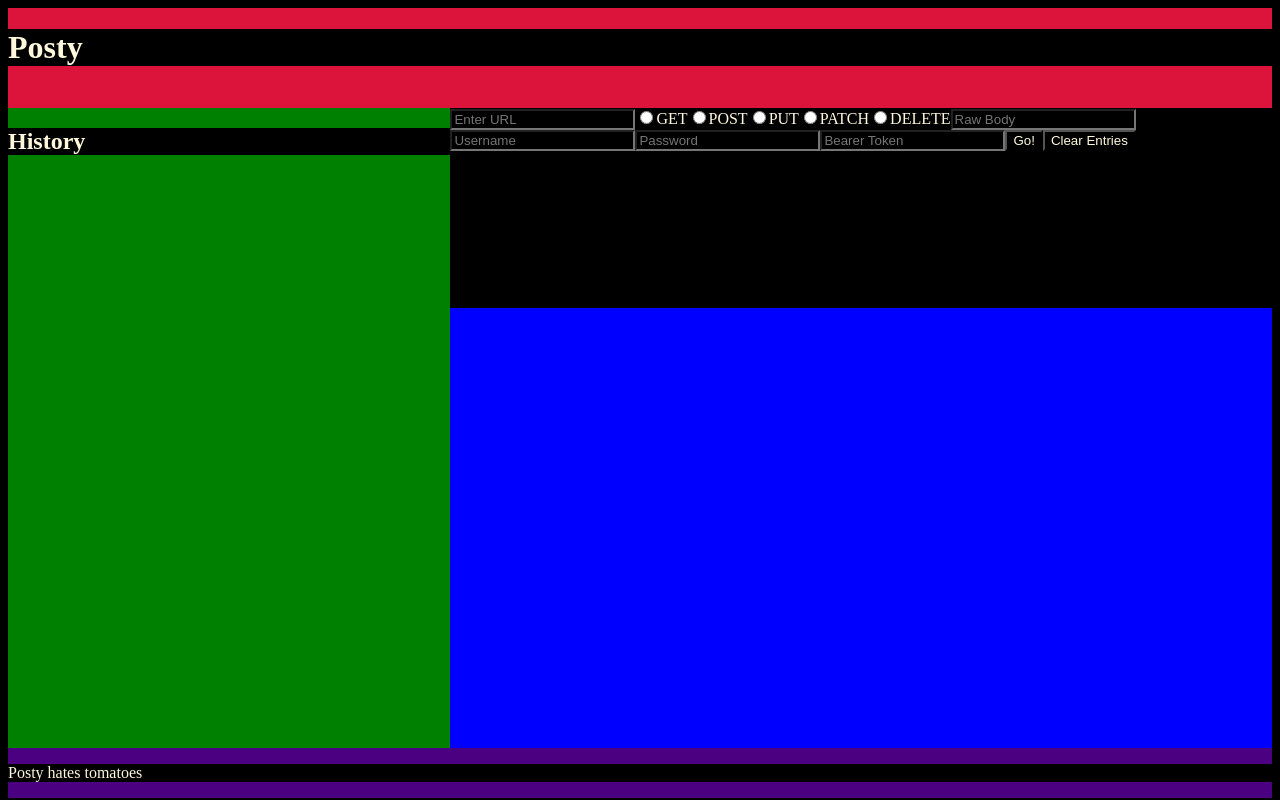
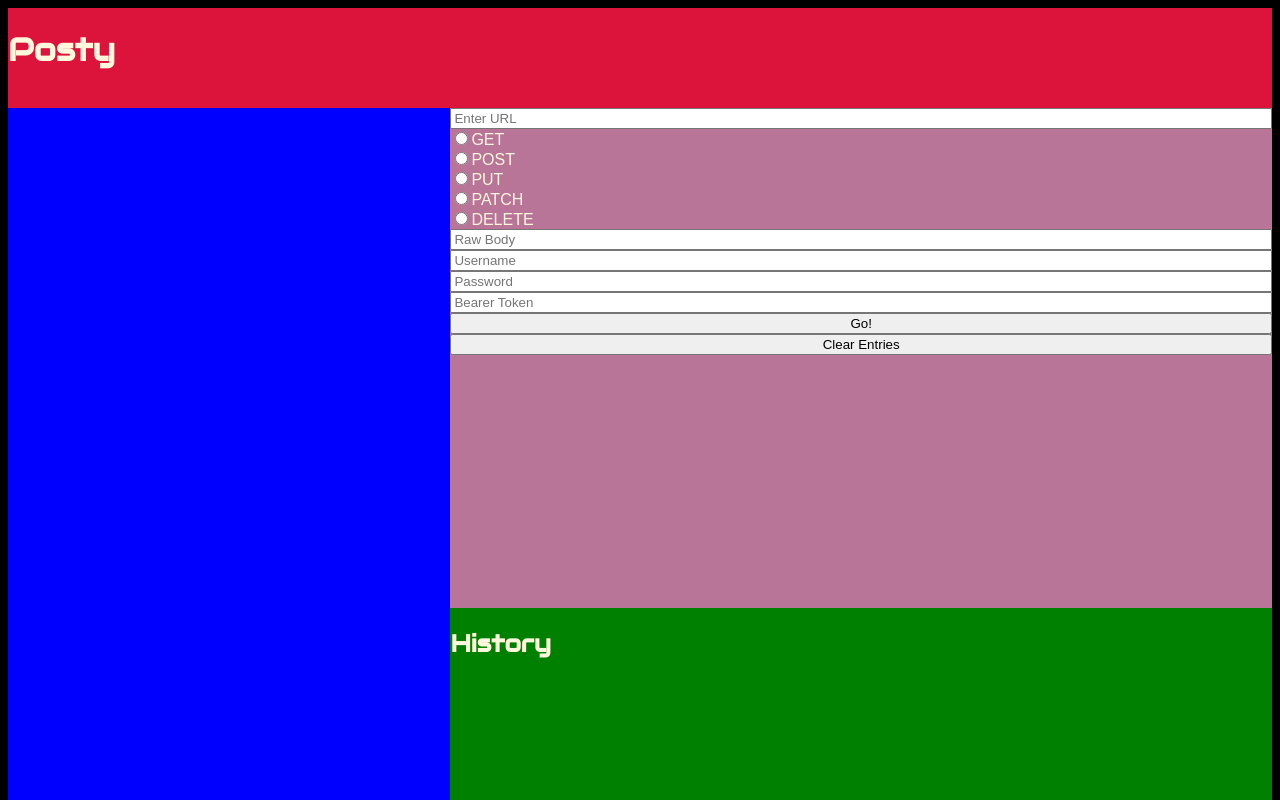
Before and after one commit to okFox/posty-lab, a React app: page / in a window 1280 px wide. Shown: the top 800 px of the page. Built offline with nearby package versions, Linux system fonts and the light colour scheme.

Commit message:
adjusted grid placement

```diff
--- a/src/components/App.css
+++ b/src/components/App.css
@@ -1,25 +1,26 @@
-* {
+html {
     color: cornsilk;
     background-color: black;
     }
 
 
 main {
-
+    font-family: sans-serif;
     display: grid;
     width: 100%;
     height: 100%;
     grid-template-areas: "head head"
-                         "hist form"
-                         "hist resp"
+                         "resp form"
+                         "resp hist"
                          "foot foot";
-    grid-template-rows: 100px 200px 1fr 50px;
+    grid-template-rows: 100px 500px 1fr 50px;
     grid-template-columns: 35% 65%;
 
 
     header {
         grid-area: head;
         background-color: crimson;
+        font-family: 'Changa', sans-serif;
 
     }
     footer {
@@ -36,6 +37,14 @@
         grid-area: resp;
         background-color: blue;
     }
-
+    form {
+        grid-area: form;
+        display: flex;
+        flex-direction: column;
+        background-color: rgb(184, 117, 152);
+    }
 
 }
+h1 {
+    font-family: 'Audiowide', cursive;
+}
--- a/src/index.html
+++ b/src/index.html
@@ -5,6 +5,7 @@
   <meta charset="UTF-8">
   <meta name="viewport" content="width=device-width, initial-scale=1.0">
   <meta http-equiv="X-UA-Compatible" content="ie=edge">
+  <link href="https://fonts.googleapis.com/css?family=Audiowide|Changa&display=swap" rel="stylesheet">
   <title>posty</title>
 </head>
 
```
